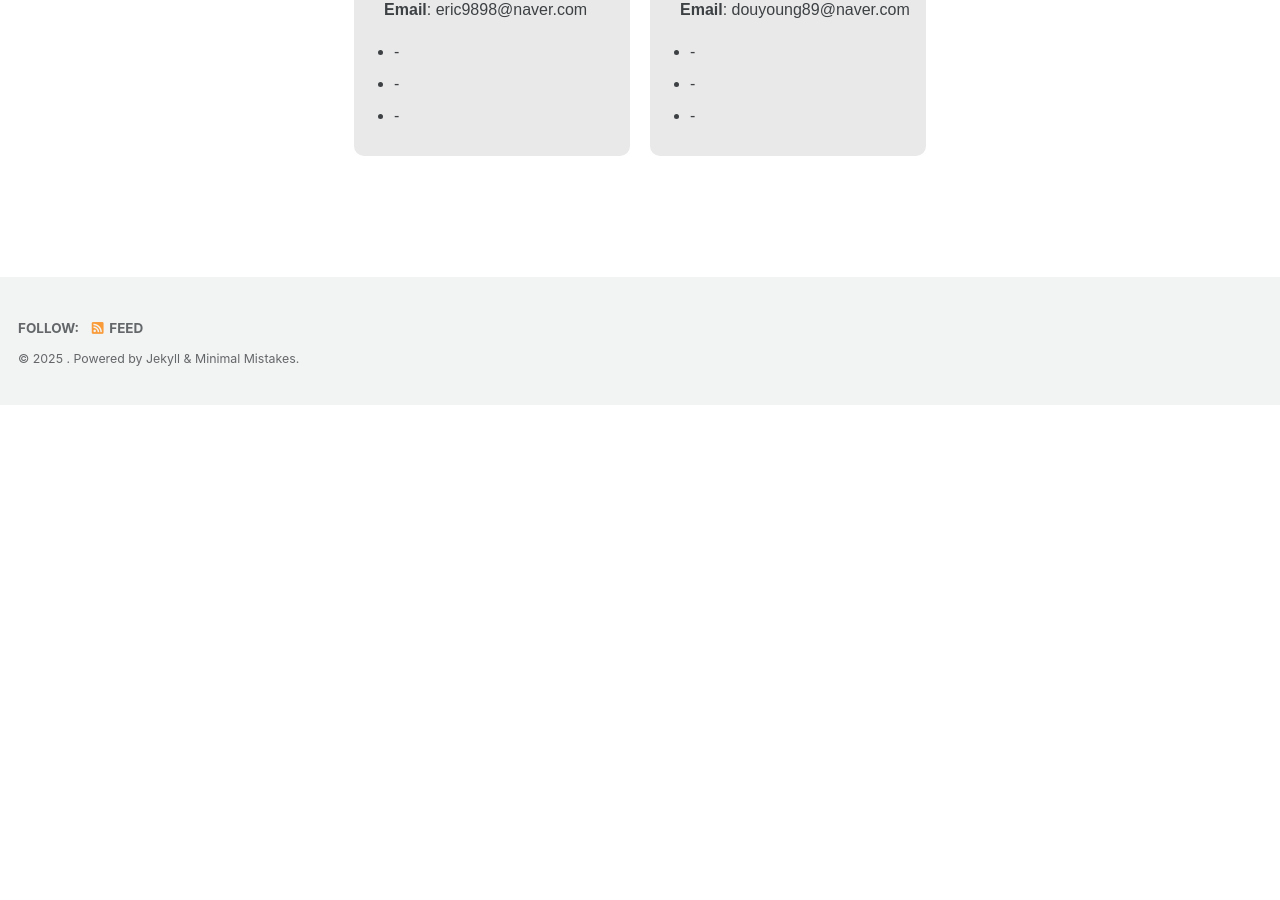
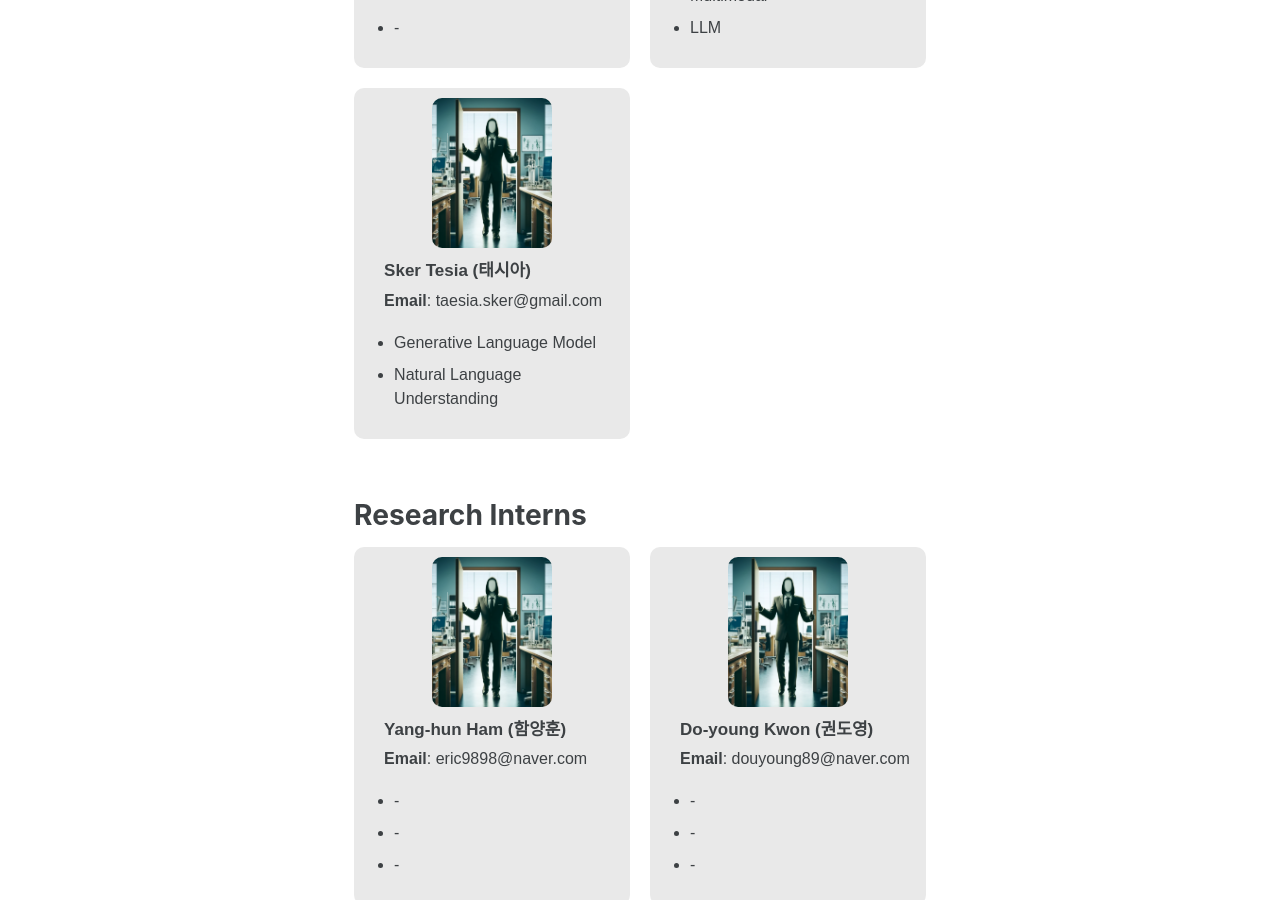
Before and after one commit to slp-laboratory/slp-laboratory.github.io, a Jekyll site: the page built from _pages/members.md, in a window 1280 px wide and 900 px high, scrolled down 2137 px. Built offline with Jekyll 4.4.1, drawn with Linux system fonts in a browser that asks for light colours; cached includes are drawn as plain includes; comment, search, counter and statistics services are not loaded; before the commit the page ends 2542 px from its top, so only the background shows below that; some of the changed text lies outside the part shown.

Commit message:
Adds two more members

```diff
--- a/_pages/members.md
+++ b/_pages/members.md
@@ -46,6 +46,17 @@
           <li>Electroencephalography</li>
           <li>Brain-Computer Interface</li>
           <li>Deep Learning</li>
+        </ul>
+      </div>
+    </div>
+      <div class="student">
+      <img src="../assets/images/member/someone.PNG" alt="Min-kyu Cho">
+      <div class="info">
+        <div class="name">Tahir Sher</div>
+        <div class="email"><strong>Email</strong>: tahir2011.iiui@gmail.com</div>
+        <ul>
+          <li>Generative AI</li>
+          <li>AI for healthcare</li>
         </ul>
       </div>
     </div>
@@ -139,6 +150,17 @@
         </ul>
       </div>
     </div>
+      <div class="student">
+      <img src="../assets/images/member/someone.PNG" alt="Sker Taesia">
+      <div class="info">
+        <div class="name">Sker Tesia (태시아)</div>
+        <div class="email"><strong>Email</strong>: taesia.sker@gmail.com</div>
+        <ul>
+          <li>Generative Language Model</li>
+          <li>Natural Language Understanding</li>
+        </ul>
+      </div>
+    </div>
     <!-- Repeat for other students -->
   </div>
 </div>
```
